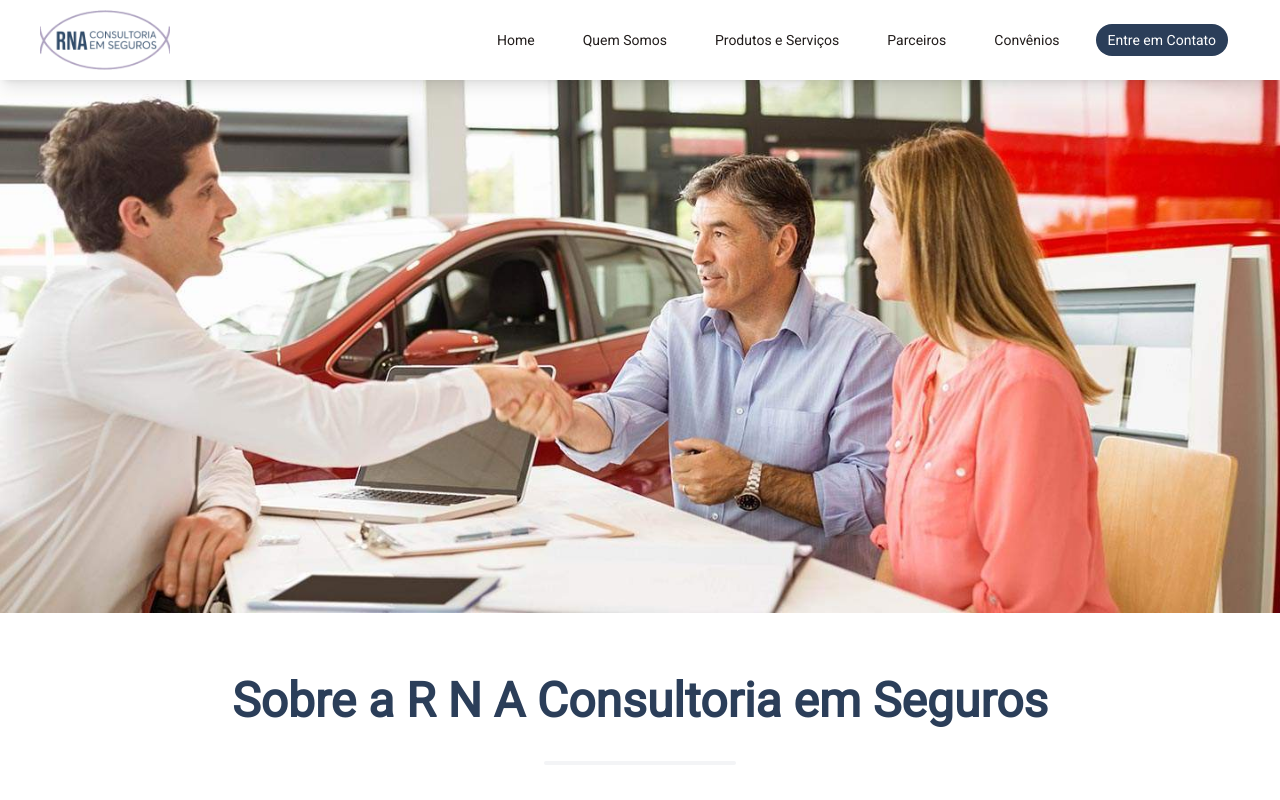
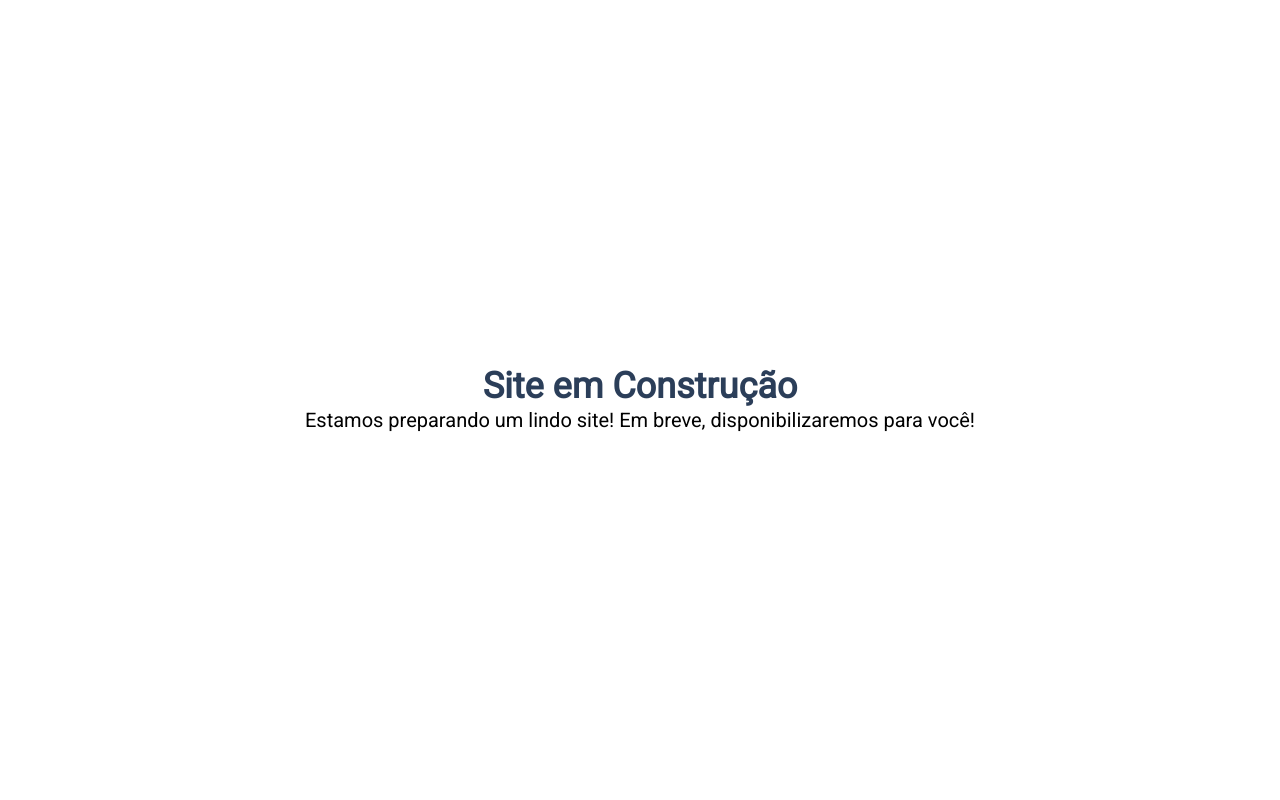
Before and after one commit to rnaconsultoriaemseguros/app, a Next.js app: page / in a window 1280 px wide. Shown: the top 800 px of the page. Built offline with nearby package versions, Linux system fonts and the light colour scheme.

Commit message:
feat: construction page

```diff
--- a/app/layout.jsx
+++ b/app/layout.jsx
@@ -17,10 +17,10 @@ export default function RootLayout({ children }) {
   return (
     <html lang="pt-br">
       <body className={roboto.className}>
-        <NavBar />
+        {/* <NavBar /> */}
         {children}
-        <Footer />
-        <Credits />
+        {/* <Footer />
+        <Credits /> */}
       </body>
     </html>
   );
--- a/app/page.jsx
+++ b/app/page.jsx
@@ -3,7 +3,18 @@ import HomePage from "./pages/home/page";
 export default function Home() {
   return (
     <>
-      <HomePage />
+      {/* <HomePage /> */}
+      <div className="flex h-screen text-center">
+        <div className="m-auto">
+          <h2 className="text-4xl font-bold text-[#2B3E59]">
+            Site em Construção
+          </h2>
+          <h4 className="text-xl">
+            Estamos preparando um lindo site! Em breve, disponibilizaremos para
+            você!
+          </h4>
+        </div>
+      </div>
     </>
   );
 }
```
